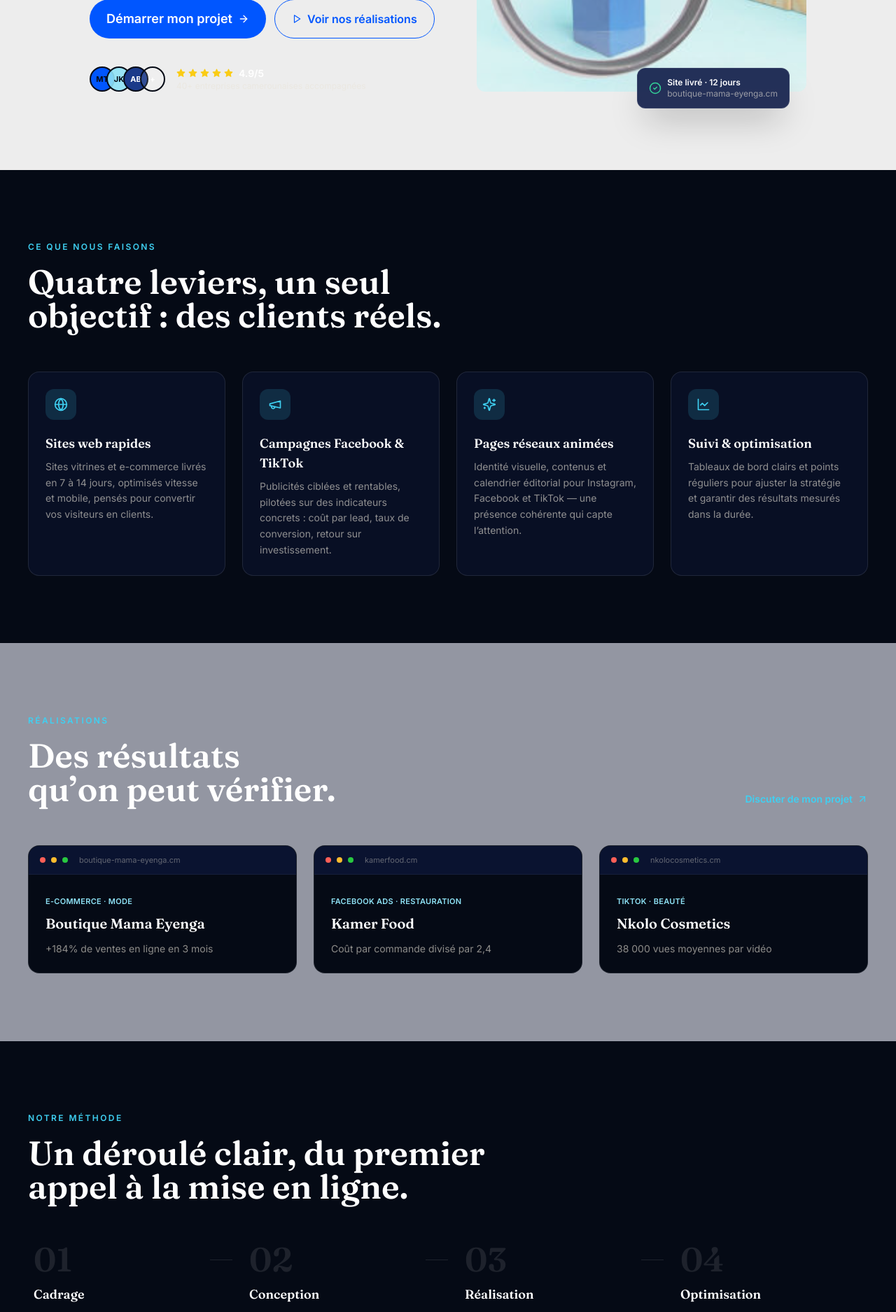
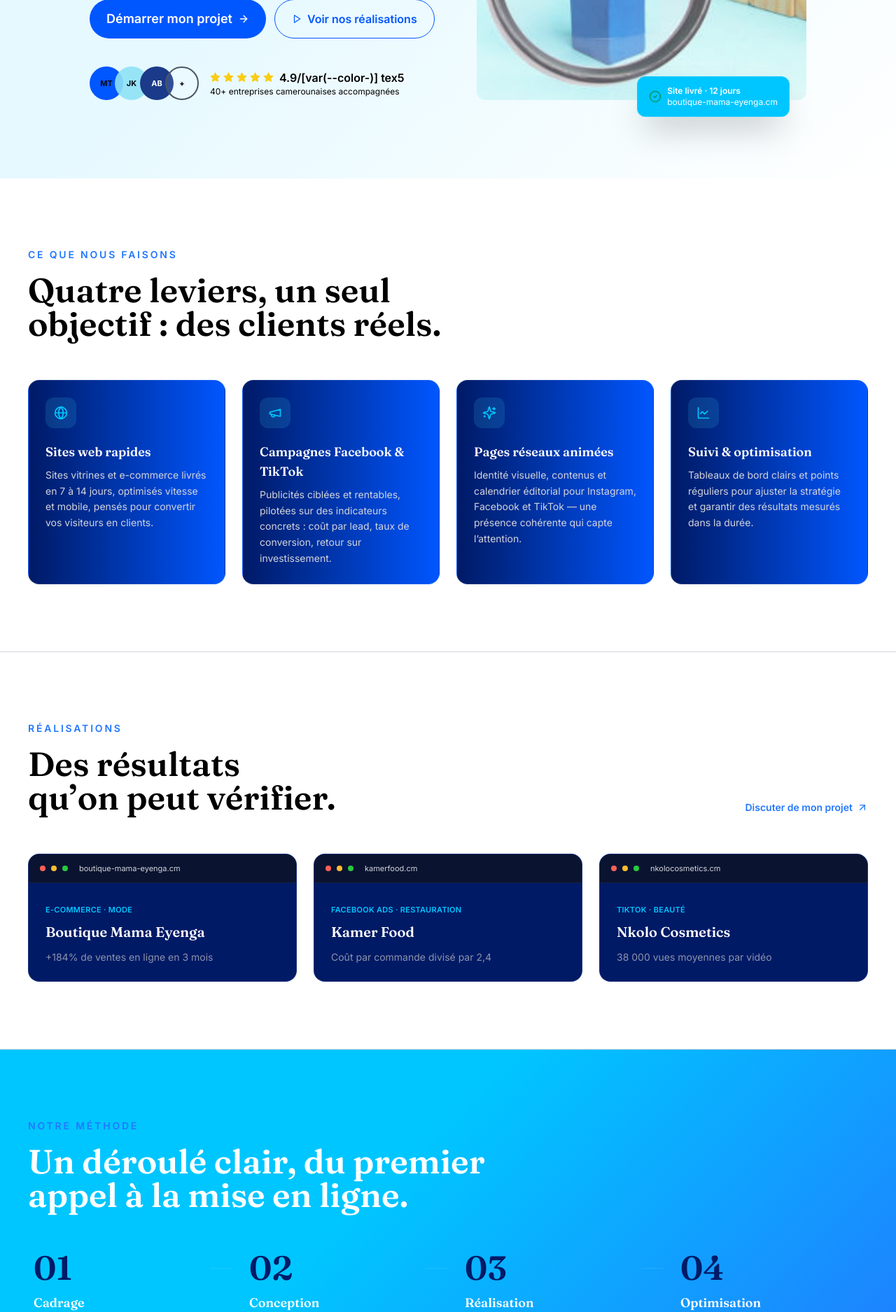
Before and after one commit to Yotta11/focust, a React (Vite) app: page / in a window 1280 px wide. Shown: the part 600-2475 px from the top of the page at 70% size. Built offline with nearby package versions, Linux system fonts and the light colour scheme.

Commit message:
feat:section2&3

```diff
--- a/src/components/Cases.tsx
+++ b/src/components/Cases.tsx
@@ -23,20 +23,20 @@ const CASES = [
 
 export default function Cases() {
   return (
-    <section id="realisations" className="border-y border-white/5 bg-navy-900/40 py-24">
+    <section id="realisations" className="border-y border-gray-300  w-full h-full  py-24">
       <div className="mx-auto max-w-7xl px-6 lg:px-10">
         <div className="flex flex-col justify-between gap-6 sm:flex-row sm:items-end">
           <div className="max-w-2xl">
-            <span className="text-xs font-semibold uppercase tracking-[0.2em] text-sky-accent">
+            <span className="text-xs lg:text-sm font-semibold uppercase tracking-[0.2em] text-[var(--color-hover)]">
               Réalisations
             </span>
-            <h2 className="mt-4 text-balance font-display text-4xl font-semibold text-white sm:text-5xl">
+            <h2 className="mt-4 text-balance font-display text-4xl font-semibold text-black sm:text-5xl">
               Des résultats qu’on peut vérifier.
             </h2>
           </div>
           <a
             href="#contact"
-            className="inline-flex items-center gap-1.5 text-sm font-semibold text-sky-accent hover:text-sky-soft"
+            className="inline-flex items-center gap-1.5 text-sm font-semibold text-[var(--color-hover)] hover:text-[var(--color-primary) hover:scale-[1.09]"
           >
             Discuter de mon projet
             <ArrowUpRight size={16} />
@@ -47,16 +47,16 @@ export default function Cases() {
           {CASES.map((c) => (
             <div
               key={c.name}
-              className="overflow-hidden rounded-2xl border border-white/10 bg-navy-950"
+              className="overflow-hidden rounded-2xl border border-white/10 bg-[var(--color-roi)]"
             >
               <div className="flex items-center gap-2 border-b border-white/5 bg-navy-900 px-4 py-3">
                 <span className="h-2 w-2 rounded-full bg-[#ff5f57]" />
                 <span className="h-2 w-2 rounded-full bg-[#febc2e]" />
                 <span className="h-2 w-2 rounded-full bg-[#28c840]" />
-                <span className="ml-2 truncate text-[11px] text-sand/40">{c.url}</span>
+                <span className="ml-2 truncate text-[11px] text-gray-300">{c.url}</span>
               </div>
               <div className="p-6">
-                <span className="text-[11px] font-semibold uppercase tracking-wide text-sky-soft">
+                <span className="text-[11px] font-semibold uppercase tracking-wide text-[var(--color-bleu)]">
                   {c.tag}
                 </span>
                 <h3 className="mt-2 font-display text-xl font-semibold text-white">{c.name}</h3>
--- a/src/components/Hero.tsx
+++ b/src/components/Hero.tsx
@@ -26,7 +26,7 @@ export default function Hero() {
     return () => clearInterval(interval);
   }, []);
   return (
-    <section id="accueil" className=" relative overflow-hidden bg-li">
+    <section id="accueil" className=" relative overflow-hidden bg-[linear-gradient(135deg,#E6F9FF_40%,#ffffff_100%)]">
       <div className="  pointer-events-none absolute inset-0 bg-[radial-gradient(circle_at_20%_20%,rgba(88, 163, 180, 0.15),transparent_45%)]" />
 
       <div className="relative mx-auto grid  gap-16 px-6 pb-20 pt-16 lg:grid-cols-[1.05fr,0.95fr] lg:gap-8 lg:px-32 lg:pb-28 lg:pt-20 lg:w-full">
@@ -70,40 +70,40 @@ export default function Hero() {
               {AVATARS.map((a) => (
                 <span
                   key={a.initials}
-                  className={`flex h-9 w-9 items-center justify-center rounded-full border-2 border-navy-950 text-[11px] font-bold ${a.color}`}
+                  className={`flex h-9 w-9 md:h-12 md:w-12 items-center justify-center rounded-full border-1 border-gray-900 text-[11px] font-bold ${a.color}`}
                 >
                   {a.initials}
                 </span>
               ))}
-              <span className="flex h-9 w-9 items-center justify-center rounded-full border-2 border-navy-950 bg-white/10 text-[11px] font-bold text-white">
+              <span className="flex h-9 w-9 md:h-12 md:w-12 items-center justify-center rounded-full border-2 border-gray-600 bg-white/10 text-[11px] font-bold text-black">
                 +
               </span>
             </div>
             <div>
-              <div className="flex items-center gap-1 text-sm font-semibold text-white">
+              <div className="flex items-center gap-1 text-sm font-semibold text-black">
                 {Array.from({ length: 5 }).map((_, i) => (
-                  <Star key={i} size={13} className="fill-yellow-400 text-yellow-400 " />
+                  <Star key={i} size={15} className="fill-yellow-400 text-yellow-400 " />
                 ))}
-                <span className="ml-1">4.9/5</span>
+                <span className="ml-1 lg:text-base">4.9/[var(--color-)] tex5</span>
               </div>
-              <p className="text-xs text-sand/60">40+ entreprises camerounaises accompagnées</p>
+              <p className="text-xs text-black">40+ entreprises camerounaises accompagnées</p>
             </div>
           </div>
         </div>
 
         {/* Right column — browser mockups */}
         <div className="relative  mx-auto  w-full max-w-2xl lg:max-w-none lg:w-full lg:mx-0">
-           <div className=" h-12 absolute -right-4 -top-6 hidden w-40 rotate-3 rounded-xl border border-white/10 bg-navy-800/80 p-3 text-[10px] font-semibold uppercase tracking-wide text-sky-soft shadow-2xl backdrop-blur sm:block">
+           <div className="absolute z-10 rotate-[15deg] h-10 mt-4 -right-4 -top-6 hidden w-40 rotate-3 rounded-xl border border-white/10 bg-[var(--color-bleu)] p-3 text-[10px] font-semibold uppercase tracking-wide text-white shadow-2xl backdrop-blur sm:block lg:flex justify-center items-center">
             Facebook Ads · Kamer Food
           </div>
 
 
 {/* images */}
-          <div className=" hidden md:flex  rounded-xl h-full w-full overflow-hidden">
+          <div className=" hidden  md:flex  rounded-xl h-full w-full overflow-hidden">
             <img
               src={images[current]}
               alt=""
-              className="w-full h-full object-cover transition-all duration-1000 opacity-60"
+              className="w-full h-full object-cover transition-all duration-1000 opacity-70"
             />
           </div>
 
@@ -153,15 +153,15 @@ export default function Hero() {
             </div>
           </div> */}
 
-          {/* <div className="absolute -left-6 top-1/2 z-20 flex h-14 w-14 -translate-y-1/2 items-center justify-center rounded-2xl bg-white shadow-xl sm:-left-8">
+          <div className=" hidden md:flex absolute -left-6 top-1/2 z-20 flex h-14 w-14 -translate-y-1/2 items-center justify-center rounded-2xl bg-white shadow-xl sm:-left-8">
             <Instagram size={24} className="text-[var(--color-primary)]" />
-          </div> */}
+          </div>
 
-          <div className="  hidden md:flex absolute -bottom-6 right-2 z-20 flex items-center gap-2 rounded-xl border border-white/10 bg-navy-800/90 px-4 py-3 shadow-2xl backdrop-blur sm:right-6">
-            <CheckCircle2 size={18} className="text-emerald-400" />
+          <div className="  hidden md:flex absolute -bottom-6 right-2 z-20 flex items-center gap-2 rounded-xl border border-white/10 bg-[var(--color-bleu)] px-4 py-3 shadow-2xl backdrop-blur sm:right-6">
+            <CheckCircle2 size={18} className="text-emerald-600" />
             <div className="text-xs">
               <p className="font-semibold text-white">Site livré · 12 jours</p>
-              <p className="text-sand/60">boutique-mama-eyenga.cm</p>
+              <p className="text-[var(--color-bande)]">boutique-mama-eyenga.cm</p>
             </div>
           </div>
         </div>
--- a/src/components/Navbar.tsx
+++ b/src/components/Navbar.tsx
@@ -58,7 +58,7 @@ export default function Navbar() {
           aria-label={open ? 'Fermer le menu' : 'Ouvrir le menu'}
           onClick={() => setOpen((v) => !v)}
         >
-          {open ? <X size={28} /> : <Menu size={52} />}
+          {open ? <X size={28} /> : <Menu size={28} />}
         </button>
       </nav>
 
@@ -78,7 +78,7 @@ export default function Navbar() {
             <a
               href="#contact"
               onClick={() => setOpen(false)}
-              className="mt-2 inline-flex items-center justify-center gap-1.5 rounded-full bg-primary px-5 py-2.5 text-base font-semibold text-navy-950"
+              className="mt-2 inline-flex items-center justify-center gap-1.5 rounded-full bg-primary px-5 py-2.5 text-base font-semibold text-[var(--color-roi)]"
             >
               Demander un devis
               <ArrowRight size={15} />
--- a/src/components/Process.tsx
+++ b/src/components/Process.tsx
@@ -23,10 +23,10 @@ const STEPS = [
 
 export default function Process() {
   return (
-    <section id="processus" className="bg-navy-950 py-24">
+    <section id="processus" className="bg-[linear-gradient(135deg,#00C6FF_40%,#2277FF_100%)] py-24">
       <div className="mx-auto max-w-7xl px-6 lg:px-10">
         <div className="max-w-2xl">
-          <span className="text-xs font-semibold uppercase tracking-[0.2em] text-sky-accent">
+          <span className="text-xs font-semibold uppercase tracking-[0.2em] lg:text-sm text-[var(--color-hover)]">
             Notre méthode
           </span>
           <h2 className="mt-4 text-balance font-display text-4xl font-semibold text-white sm:text-5xl">
@@ -37,9 +37,9 @@ export default function Process() {
         <ol className="mt-14 grid gap-8 sm:grid-cols-2 lg:grid-cols-4">
           {STEPS.map((s, i) => (
             <li key={s.n} className="relative pl-2">
-              <span className="font-display text-5xl font-semibold text-white/10">{s.n}</span>
+              <span className="font-display text-5xl font-semibold text-[var(--color-roi)]">{s.n}</span>
               <h3 className="mt-3 font-display text-lg font-semibold text-white">{s.title}</h3>
-              <p className="mt-2 text-sm leading-relaxed text-sand/60">{s.desc}</p>
+              <p className="mt-2 text-sm leading-relaxed text-gray-200">{s.desc}</p>
               {i < STEPS.length - 1 && (
                 <span className="absolute right-[-1rem] top-6 hidden h-px w-8 bg-white/10 lg:block" />
               )}
--- a/src/components/Services.tsx
+++ b/src/components/Services.tsx
@@ -25,28 +25,28 @@ const SERVICES = [
 
 export default function Services() {
   return (
-    <section id="services" className="bg-navy-950 py-24">
+    <section id="services" className="bg- py-24">
       <div className="mx-auto max-w-7xl px-6 lg:px-10">
         <div className="max-w-2xl">
-          <span className="text-xs font-semibold uppercase tracking-[0.2em] text-sky-accent">
+          <span className="text-xs lg:text-sm font-semibold uppercase tracking-[0.2em] text-[var(--color-hover)]">
             Ce que nous faisons
           </span>
-          <h2 className="mt-4 text-balance font-display text-4xl font-semibold text-white sm:text-5xl">
+          <h2 className="mt-4 text-balance font-display text-4xl font-semibold text-black sm:text-5xl">
             Quatre leviers, un seul objectif&nbsp;: des clients réels.
           </h2>
         </div>
 
-        <div className="mt-14 grid gap-6 sm:grid-cols-2 lg:grid-cols-4">
+        <div className="mt-14 grid gap-6 sm:grid-cols-2 lg:grid-cols-4 ">
           {SERVICES.map(({ icon: Icon, title, desc }) => (
             <div
               key={title}
-              className="group rounded-2xl border border-white/10 bg-navy-900/60 p-6 transition-colors hover:border-sky-accent/40 hover:bg-navy-900"
+              className="group hover:scale-[1.09]  hover:shadow-lg rounded-2xl border border-white/10 bg-gradient-to-r from-[#001A66] to-[#0056FF] p-6 transition-colors hover:border-sky-accent/40 hover:bg-navy-900"
             >
-              <div className="flex h-11 w-11 items-center justify-center rounded-xl bg-sky-accent/15 text-sky-accent transition-colors group-hover:bg-sky-accent group-hover:text-navy-950">
+              <div className="flex h-11 w-11 items-center justify-center rounded-xl bg-sky-accent/15 text-[var(--color-bleu)] transition-colors group-hover:bg-[var(--color-bleu)] group-hover:text-[var(--color-roi)]">
                 <Icon size={20} />
               </div>
               <h3 className="mt-5 font-display text-lg font-semibold text-white">{title}</h3>
-              <p className="mt-2 text-sm leading-relaxed text-sand/60">{desc}</p>
+              <p className="mt-2 text-sm leading-relaxed text-gray-300">{desc}</p>
             </div>
           ))}
         </div>
--- a/src/index.css
+++ b/src/index.css
@@ -11,8 +11,9 @@ body {
 
     --color-primary:#0056FF ;
      --color-hover:#2277FF;
-    --color-bande:#EDEDED;
+    --color-bande:#ffffff;
     --color-bleu: #00C6FF;
+    --color-roi:#001A66 ;
 
     --font-titre:"SF Pro Display",sans-serif;
     --font-titre2: "Figtree", sans-serif;
```
